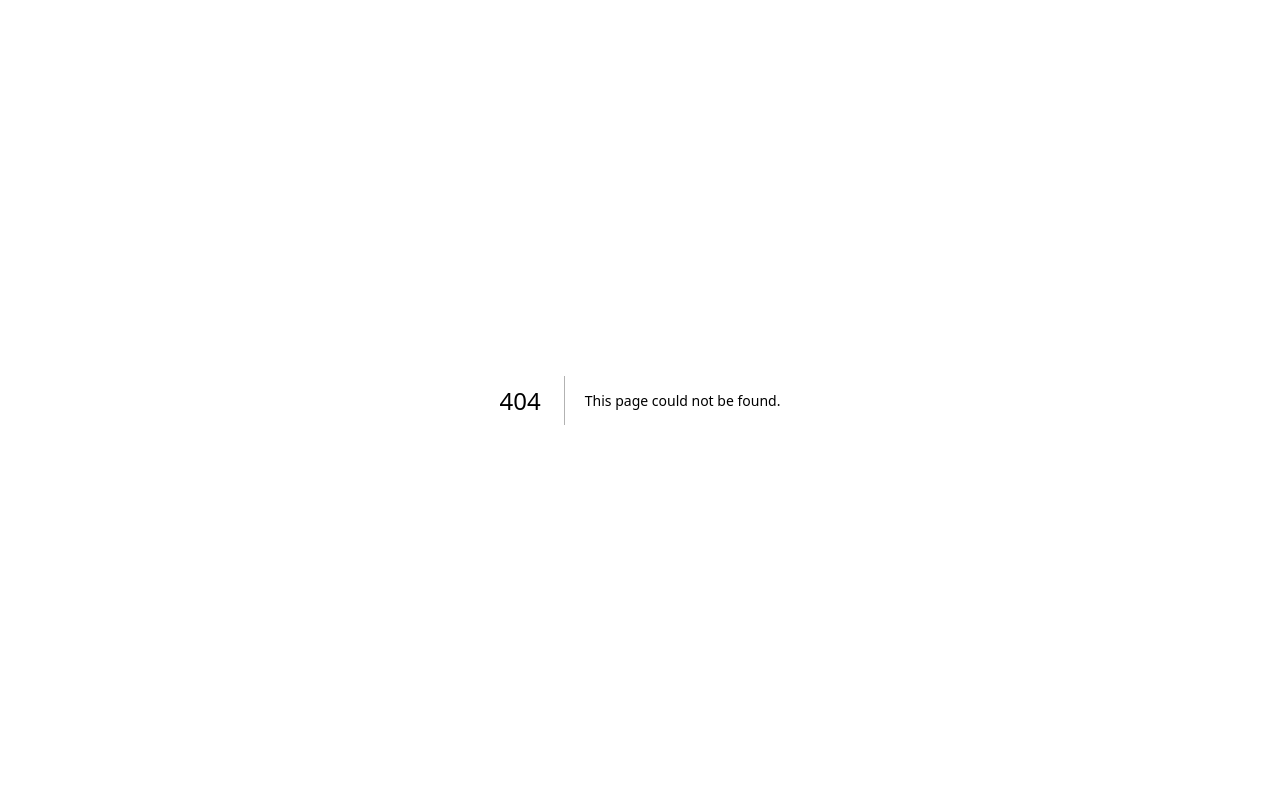
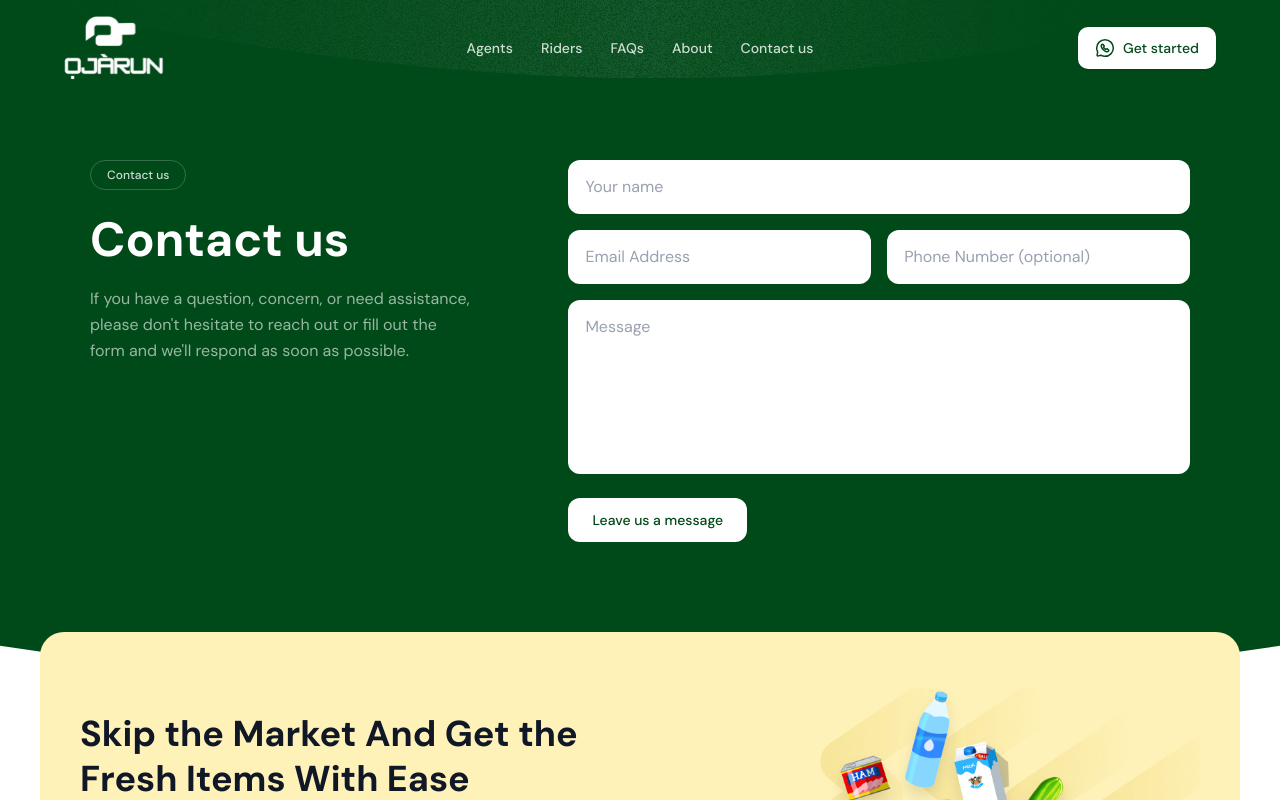
Before and after one commit to NetanTech/ojarun-web, a Next.js app: page /contact-us in a window 1280 px wide. Before the commit this address had no page. Shown: the top 800 px of the page. Built offline with nearby package versions, Linux system fonts and the light colour scheme.

Commit message:
contact us

```diff
--- a/public/svg/svg.tsx
+++ b/public/svg/svg.tsx
@@ -1,4 +1,17 @@
 import React, { SVGProps } from "react";
+
+export function HeroBackdrop(props: React.SVGProps<SVGSVGElement>) {
+  return (
+    <svg
+      viewBox="0 0 1440 1000"
+      preserveAspectRatio="none"
+      xmlns="http://www.w3.org/2000/svg"
+      {...props}
+    >
+      <path d="M 0 0 H 1440 V 920 Q 720 1060 0 920 Z" fill="#004a19" />
+    </svg>
+  );
+}
 
 export function WalletEmpty(props: React.SVGProps<SVGSVGElement>) {
   return (
--- /dev/null
+++ b/src/app/(Contact)/contact-us/component/contactform.tsx
@@ -0,0 +1,103 @@
+"use client";
+
+import { useState } from "react";
+import { HeroBackdrop, HeroTop, HeroBottom, HeroLeft, HeroRight } from "../../../../../public/svg/svg";
+
+export default function ContactForm() {
+  const [form, setForm] = useState({
+    name: "",
+    email: "",
+    phone: "",
+    message: "",
+  });
+
+  const update =
+    (field: keyof typeof form) =>
+    (e: React.ChangeEvent<HTMLInputElement | HTMLTextAreaElement>) =>
+      setForm((prev) => ({ ...prev, [field]: e.target.value }));
+
+  const handleSubmit = (e: React.FormEvent<HTMLFormElement>) => {
+    e.preventDefault();
+    // TODO: wire to API
+    console.log("Contact form submitted", form);
+  };
+
+  return (
+    <section className="relative w-full overflow-hidden px-4 sm:px-8 pt-40 pb-40">
+      {/* Solid green background with a single smooth bottom curve */}
+      <HeroBackdrop
+        aria-hidden
+        className="pointer-events-none absolute inset-0 z-0 h-full w-full"
+      />
+      {/* Decorative arc SVGs — non-interactive, z-0 (behind the z-10 content) */}
+      <HeroTop
+        aria-hidden
+        className="pointer-events-none absolute inset-x-0 top-0 z-0 h-auto w-full"
+      />
+
+
+      <div className="relative z-10 mx-auto max-w-[1100px] grid grid-cols-1 gap-12 md:grid-cols-[40fr_60fr] md:gap-16">
+        {/* ── Left: Heading + description ── */}
+        <div className="flex flex-col">
+          <span className="inline-flex w-fit items-center rounded-full border border-white/20 px-4 py-1.5 text-xs font-medium text-white/80">
+            Contact us
+          </span>
+          <h1 className="mt-5 text-3xl sm:text-4xl md:text-5xl font-bold leading-tight text-white">
+            Contact us
+          </h1>
+          <p className="mt-4 max-w-sm text-sm sm:text-base leading-relaxed text-white/60">
+            If you have a question, concern, or need assistance, please
+            don&apos;t hesitate to reach out or fill out the form and
+            we&apos;ll respond as soon as possible.
+          </p>
+        </div>
+
+        {/* ── Right: Form ── */}
+        <form onSubmit={handleSubmit} className="flex flex-col gap-4">
+          <input
+            type="text"
+            required
+            placeholder="Your name"
+            value={form.name}
+            onChange={update("name")}
+            className="rounded-xl border border-white/20 bg-white px-4 py-3.5 text-sm sm:text-base text-gray-900 placeholder-gray-400 focus:border-accent focus:outline-none focus:ring-2 focus:ring-accent/40 transition"
+          />
+
+          <div className="grid grid-cols-1 gap-4 sm:grid-cols-2">
+            <input
+              type="email"
+              required
+              placeholder="Email Address"
+              value={form.email}
+              onChange={update("email")}
+              className="rounded-xl border border-white/20 bg-white px-4 py-3.5 text-sm sm:text-base text-gray-900 placeholder-gray-400 focus:border-accent focus:outline-none focus:ring-2 focus:ring-accent/40 transition"
+            />
+            <input
+              type="tel"
+              placeholder="Phone Number (optional)"
+              value={form.phone}
+              onChange={update("phone")}
+              className="rounded-xl border border-white/20 bg-white px-4 py-3.5 text-sm sm:text-base text-gray-900 placeholder-gray-400 focus:border-accent focus:outline-none focus:ring-2 focus:ring-accent/40 transition"
+            />
+          </div>
+
+          <textarea
+            required
+            placeholder="Message"
+            rows={6}
+            value={form.message}
+            onChange={update("message")}
+            className="resize-none rounded-xl border border-white/20 bg-white px-4 py-3.5 text-sm sm:text-base text-gray-900 placeholder-gray-400 focus:border-accent focus:outline-none focus:ring-2 focus:ring-accent/40 transition"
+          />
+
+          <button
+            type="submit"
+            className="mt-2 inline-flex w-fit items-center justify-center rounded-xl bg-white px-6 py-3 text-sm font-medium text-primary transition hover:bg-accent cursor-pointer"
+          >
+            Leave us a message
+          </button>
+        </form>
+      </div>
+    </section>
+  );
+}
--- /dev/null
+++ b/src/app/(Contact)/contact-us/page.tsx
@@ -0,0 +1,13 @@
+import Header from "@/components/Header";
+import SubFooter from "@/components/SubFooter";
+import ContactForm from "./component/contactform";
+
+export default function ContactPage() {
+  return (
+    <main>
+      <Header />
+      <ContactForm />
+      <SubFooter className="mt-[-110px]" />
+    </main>
+  );
+}
--- a/src/app/(Home)/component/herofull.tsx
+++ b/src/app/(Home)/component/herofull.tsx
@@ -1,9 +1,14 @@
 import Hero from "./hero";
-import { HeroTop, HeroBottom, HeroLeft, HeroRight } from "../../../../public/svg/svg";
+import { HeroBackdrop, HeroTop, HeroBottom, HeroLeft, HeroRight } from "../../../../public/svg/svg";
 
 export default function HeroFull() {
   return (
-  <div className="relative overflow-hidden bg-[url('/assets/herobg.png')] bg-cover bg-bottom">
+  <div className="relative overflow-hidden">
+      {/* Solid green background with a single smooth bottom curve */}
+      <HeroBackdrop
+        aria-hidden
+        className="pointer-events-none absolute inset-0 z-0 h-full w-full"
+      />
       {/* Decorative arc SVGs — non-interactive, z-0 (behind the z-10 content) */}
       <HeroTop
         aria-hidden
--- a/src/app/(Home)/page.tsx
+++ b/src/app/(Home)/page.tsx
@@ -1,10 +1,10 @@
 import Header from "@/components/Header";
+import SubFooter from "@/components/SubFooter";
 import HeroFull from "./component/herofull";
 import WhyUs from "./component/whyus";
 import Steps from "./component/steps";
 import HowItWorks from "./component/howitworks";
 import Faq from "./component/faq";
-import SubFooter from "./component/subfooter";
 
 export default function Home() {
   return (
--- a/src/components/Footer.tsx
+++ b/src/components/Footer.tsx
@@ -71,7 +71,7 @@ const socials = [
 
 export default function Footer() {
   return (
-    <footer className="w-full bg-[#0d4a2a] px-6 pb-24 sm:px-10 pt-30 ">
+    <footer className="w-full bg-primary px-6 pb-24 sm:px-10 pt-30 ">
       <div className="mx-auto max-w-[1100px]">
         <div className="flex flex-col gap-12 md:flex-row md:gap-8">
           {/* ── Left: Logo + Socials + Copyright ── */}
--- a/src/app/(Home)/component/subfooter.tsx
+++ b/src/components/SubFooter.tsx
@@ -1,17 +1,23 @@
 "use client";
 
 import Image from "next/image";
-import { WhatsAppIcon } from "../../../../public/svg/svg";
+import { WhatsAppIcon } from "../../public/svg/svg";
 
-export default function SubFooter() {
+type SubFooterProps = {
+  className?: string;
+};
+
+export default function SubFooter({ className = "" }: SubFooterProps) {
   return (
-    <section className="w-full px-4 sm:px-8 py-10 pb-0 mb-[-50px] relative z-10 ">
+    <section
+      className={`w-full px-4 sm:px-8 py-10 pb-0 mb-[-50px] relative z-10 ${className}`}
+    >
       <div className="relative mx-auto max-w-[1200px] overflow-hidden rounded-3xl bg-accent">
 
         <div className="relative flex flex-col items-center gap-8 px-10 py-14 md:grid md:grid-cols-[55fr_45fr] md:items-center md:gap-8">
           {/* ── Left: Text ── */}
           <div className="w-full">
-            <h1 className="font-sans text-2xl sm:text-3xl md:text-4xl font-bold leading-tight text-gray-900">
+            <h1 className="font-sans text-2xl sm:text-3xl md:text-4xl font-bold leading-tight text-gray-900 max-w-[500px]">
               Skip the Market And Get the{" "}
               <span className="text-gray-900">Fresh Items With Ease</span>
             </h1>
```
